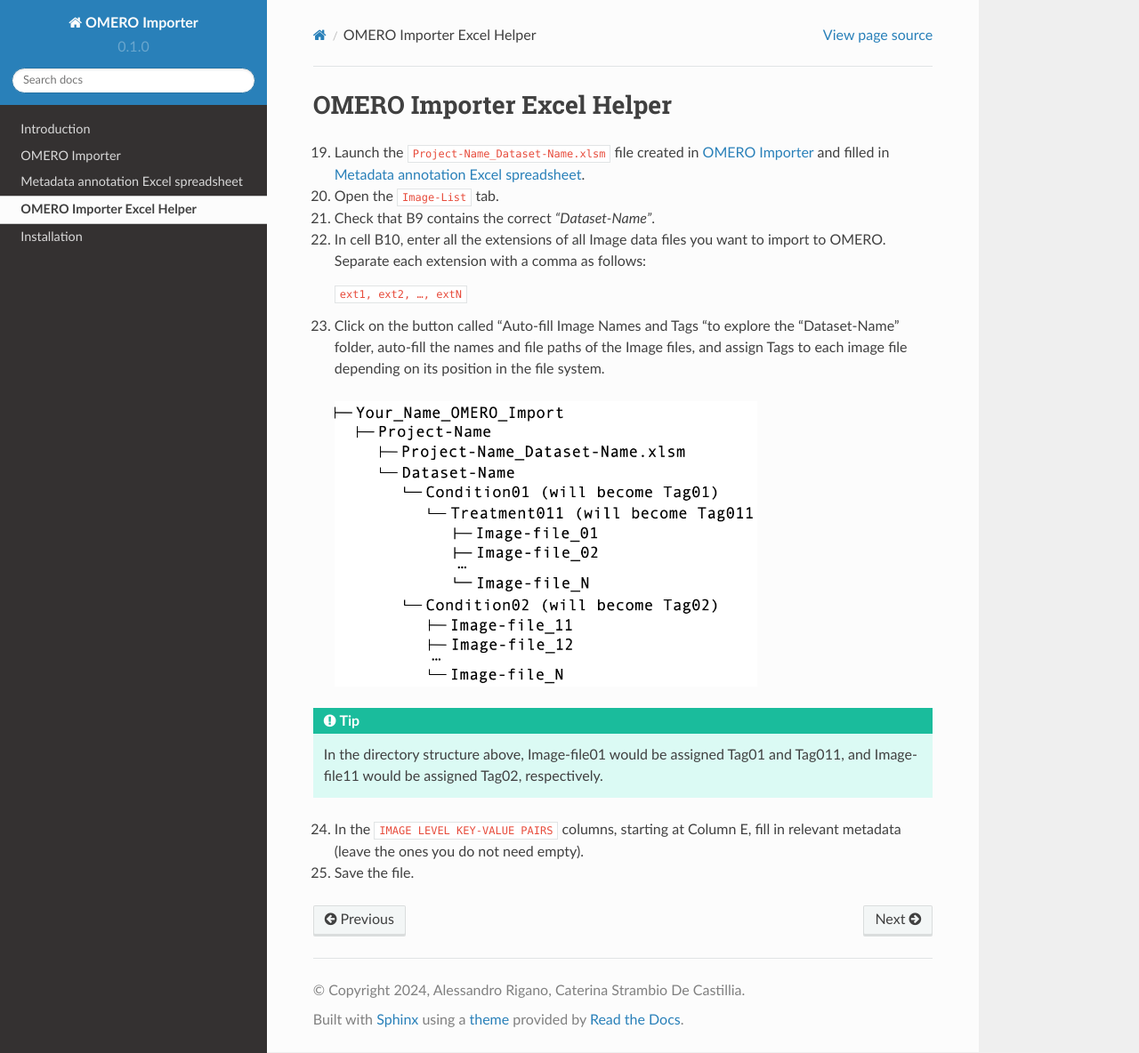
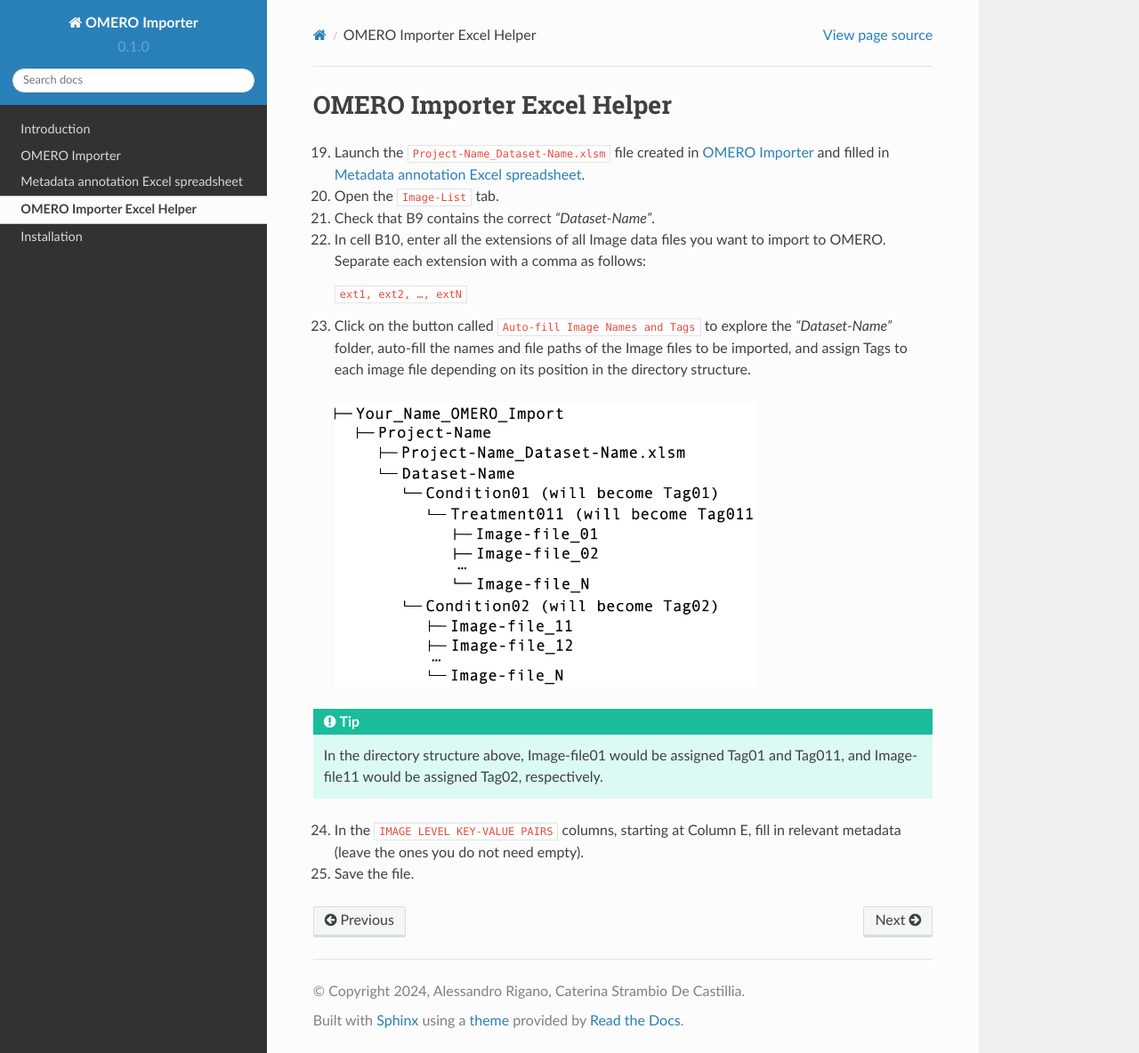
Before and after one commit to WU-BIMAC/OmeroImporterPy-docs, a Sphinx documentation site: the page built from docs/source/usage3.rst, in a window 1280 px wide and 1184 px high. Shown: the whole window at 89% size. Built offline with Sphinx 7.4.7 and the Read the Docs theme 2.0.0, drawn with Linux system fonts in a browser that asks for light colours.

Commit message:
Update usage3.rst

```diff
--- a/docs/source/usage3.rst
+++ b/docs/source/usage3.rst
@@ -8,7 +8,7 @@
 
 	``ext1, ext2, …, extN``
 
-23.	Click on the button called "Auto-fill Image Names and Tags "to explore the “Dataset-Name” folder, auto-fill the names and file paths of the Image files, and assign Tags to each image file depending on its position in the file system.
+23.	Click on the button called ``Auto-fill Image Names and Tags`` to explore the *“Dataset-Name”* folder, auto-fill the names and file paths of the Image files to be imported, and assign Tags to each image file depending on its position in the directory structure.
 
    .. figure:: figures/README_new_Folder_structure_Tags.png
       :width: 475px
```
